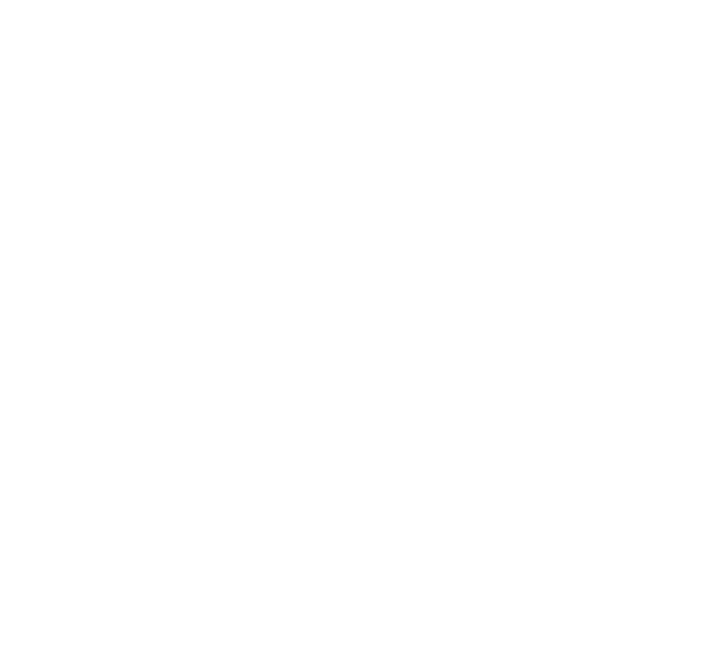
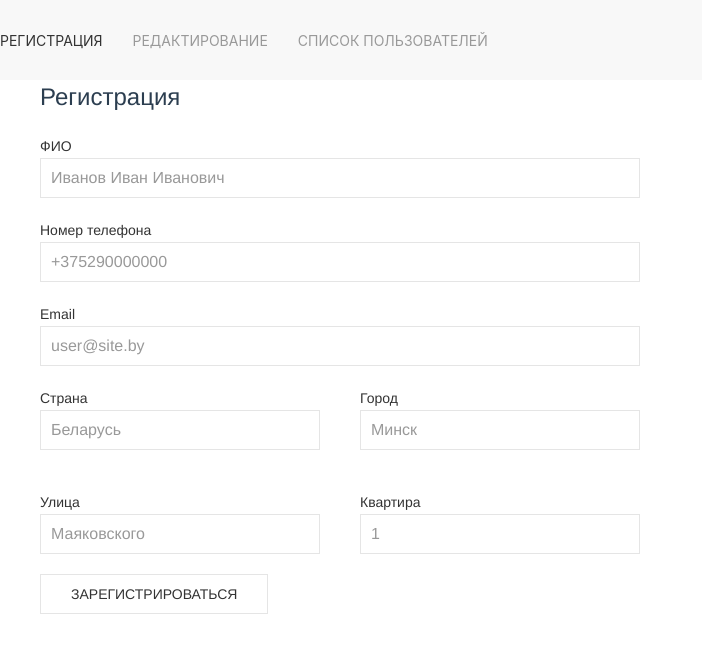
Before and after one commit to presetslrdev/BSB-test, a Vue app: page /register in a window 1280 px wide. Shown: the top 652 px of the page, without its empty margins (0-702 px from the left). Built offline with nearby package versions, Linux system fonts and the light colour scheme.

Commit message:
add: Register page, Vuelidate
create pages
add Vuelidate lib

```diff
--- a/package.json
+++ b/package.json
@@ -9,11 +9,14 @@
   },
   "dependencies": {
     "core-js": "^3.6.5",
-    "vue": "^2.6.12"
+    "vue": "^2.6.12",
+    "vue-router": "^3.4.6",
+    "vuelidate": "^0.7.5"
   },
   "devDependencies": {
     "@vue/cli-plugin-babel": "^4.5.7",
     "@vue/cli-plugin-eslint": "^4.5.7",
+    "@vue/cli-plugin-router": "^4.5.7",
     "@vue/cli-service": "^4.5.7",
     "babel-eslint": "^10.1.0",
     "eslint": "^6.8.0",
--- a/src/App.vue
+++ b/src/App.vue
@@ -1,14 +1,19 @@
 <template>
   <div id="app">
-
+    <Menu/>
+    <div class="uk-container">
+      <router-view/>
+    </div>
   </div>
 </template>
 
 <script>
+    import Menu from '@/components/menu'
 
     export default {
         name: 'App',
         components: {
+            Menu,
         }
     }
 </script>
@@ -16,10 +21,6 @@
 <style>
   #app {
     font-family: Avenir, Helvetica, Arial, sans-serif;
-  -webkit-font-smoothing: antialiased;
-  -moz-osx-font-smoothing: grayscale;
-  text-align: center;
     color: #2c3e50;
-  margin-top: 60px;
   }
 </style>
--- /dev/null
+++ b/src/components/menu.vue
@@ -0,0 +1,21 @@
+<template>
+  <nav class="uk-navbar-container" uk-navbar>
+    <div class="uk-navbar-left">
+      <ul class="uk-navbar-nav">
+        <router-link :to="{name: 'Register'}" tag="li"><a href="#">Регистрация</a></router-link>
+        <router-link :to="{name: 'Edit'}" tag="li"><a href="#">Редактирование</a></router-link>
+        <router-link :to="{name: 'UserList'}" tag="li"><a href="#">Список пользователей</a></router-link>
+      </ul>
+    </div>
+  </nav>
+</template>
+
+<script>
+    export default {
+        name: "menu"
+    }
+</script>
+
+<style scoped>
+
+</style>
--- a/src/main.js
+++ b/src/main.js
@@ -1,8 +1,13 @@
 import Vue from 'vue'
 import App from './App.vue'
+import Vuelidate from 'vuelidate'
+import router from './router'
 
 Vue.config.productionTip = false
 
+Vue.use(Vuelidate)
+
 new Vue({
-  render: h => h(App),
+  router,
+  render: h => h(App)
 }).$mount('#app')
--- /dev/null
+++ b/src/router/index.js
@@ -0,0 +1,42 @@
+import Vue from 'vue'
+import VueRouter from 'vue-router'
+import Home from '@/views/Home.vue'
+
+Vue.use(VueRouter)
+
+const routes = [
+  {
+    path: '/',
+    name: 'Home',
+    component: Home
+  },
+  {
+    path: '/about',
+    name: 'About',
+    component: () => import(/* webpackChunkName: "about" */ '@/views/About.vue')
+  },
+  {
+    path: '/register',
+    name: 'Register',
+    component: () => import(/* webpackChunkName: "about" */ '@/views/Register.vue')
+  },
+  {
+    path: '/edit',
+    name: 'Edit',
+    component: () => import(/* webpackChunkName: "about" */ '@/views/Edit.vue')
+  },
+  {
+    path: '/user-list',
+    name: 'UserList',
+    component: () => import(/* webpackChunkName: "about" */ '@/views/UserList.vue')
+  }
+]
+
+const router = new VueRouter({
+  mode: 'history',
+  base: process.env.BASE_URL,
+  linkActiveClass: 'uk-active',
+  routes
+})
+
+export default router
--- /dev/null
+++ b/src/views/Edit.vue
@@ -0,0 +1,13 @@
+<template>
+  <h3>Edit</h3>
+</template>
+
+<script>
+    export default {
+        name: "Edit"
+    }
+</script>
+
+<style scoped>
+
+</style>
--- /dev/null
+++ b/src/views/Home.vue
@@ -0,0 +1,14 @@
+<template>
+  <div class="home">
+    <h3>Главная</h3>
+  </div>
+</template>
+
+<script>
+
+export default {
+  name: 'Home',
+  components: {
+  }
+}
+</script>
--- /dev/null
+++ b/src/views/Register.vue
@@ -0,0 +1,154 @@
+<template>
+  <form @submit.prevent="registerUser"
+        class="uk-width-1-2"
+        novalidate>
+    <fieldset class="uk-fieldset">
+
+      <legend class="uk-legend">Регистрация</legend>
+
+      <div class="uk-margin">
+        <label class="uk-form-label"
+               for="form-stacked-name">ФИО</label>
+        <div class="uk-form-controls">
+          <input v-model="formReg.name"
+                 class="uk-input"
+                 id="form-stacked-name"
+                 type="text"
+                 @blur="$v.formReg.name.$touch()"
+                 :class="{'uk-form-danger': $v.formReg.name.$error}"
+                 placeholder="Иванов Иван Иванович">
+        </div>
+      </div>
+
+      <div class="uk-margin">
+        <label class="uk-form-label"
+               for="form-stacked-phone">Номер телефона</label>
+        <div class="uk-form-controls">
+          <input v-model="formReg.phone"
+                 class="uk-input"
+                 id="form-stacked-phone"
+                 type="tel"
+                 @blur="$v.formReg.phone.$touch()"
+                 :class="{'uk-form-danger': $v.formReg.phone.$error}"
+                 placeholder="+375290000000">
+        </div>
+      </div>
+
+      <div class="uk-margin">
+        <label class="uk-form-label"
+               for="form-stacked-email">Email</label>
+        <div class="uk-form-controls">
+          <input v-model="formReg.email"
+                 class="uk-input"
+                 id="form-stacked-email"
+                 type="email"
+                 @blur="$v.formReg.email.$touch()"
+                 :class="{'uk-form-danger': $v.formReg.email.$error}"
+                 placeholder="user@site.by">
+        </div>
+      </div>
+
+      <div uk-grid>
+        <div class="uk-width-1-2">
+          <label class="uk-form-label"
+                 for="form-stacked-country">Страна</label>
+          <div class="uk-form-controls">
+            <input v-model="formReg.country"
+                   class="uk-input"
+                   id="form-stacked-country"
+                   type="text"
+                   placeholder="Беларусь">
+          </div>
+        </div>
+
+        <div class="uk-width-1-2">
+          <label class="uk-form-label"
+                 for="form-stacked-city">Город</label>
+          <div class="uk-form-controls">
+            <input v-model="formReg.city"
+                   class="uk-input"
+                   id="form-stacked-city"
+                   type="text"
+                   placeholder="Минск">
+          </div>
+        </div>
+      </div>
+
+      <div uk-grid>
+        <div class="uk-width-1-2">
+          <label class="uk-form-label"
+                 for="form-stacked-street">Улица</label>
+          <div class="uk-form-controls">
+            <input v-model="formReg.street"
+                   class="uk-input"
+                   id="form-stacked-street"
+                   type="text"
+                   placeholder="Маяковского">
+          </div>
+        </div>
+
+        <div class="uk-width-1-2">
+          <label class="uk-form-label"
+                 for="form-stacked-apartment">Квартира</label>
+          <div class="uk-form-controls">
+            <input v-model="formReg.apartment"
+                   class="uk-input"
+                   id="form-stacked-apartment"
+                   type="text"
+                   placeholder="1">
+          </div>
+        </div>
+      </div>
+      <div class="uk-margin">
+        <button type="submit"
+                class="uk-button uk-button-default">
+          Зарегистрироваться
+        </button>
+      </div>
+
+    </fieldset>
+  </form>
+</template>
+
+<script>
+    import {required, minLength} from 'vuelidate/lib/validators'
+
+    export default {
+        name: "register",
+        data: () => ({
+            formReg: {
+                name: '',
+                phone: '',
+                email: '',
+                country: '',
+                city: '',
+                street: '',
+                apartment: '',
+            }
+        }),
+        methods: {
+            registerUser(e) {
+                console.log(e)
+            }
+        },
+        validations: {
+            formReg: {
+                name: {
+                    required
+                },
+                phone: {
+                    required,
+                    minLength: minLength(4)
+                },
+                email: {
+                    required,
+                    minLength: minLength(5)
+                }
+            }
+        }
+    }
+</script>
+
+<style scoped>
+
+</style>
--- /dev/null
+++ b/src/views/UserList.vue
@@ -0,0 +1,13 @@
+<template>
+  <h3>UserList</h3>
+</template>
+
+<script>
+    export default {
+        name: "UserList"
+    }
+</script>
+
+<style scoped>
+
+</style>
```
Also changed, not shown: 1 other file (tests, documents, lock files or other folders). Lines whose indentation alone changed are shown as unchanged.
